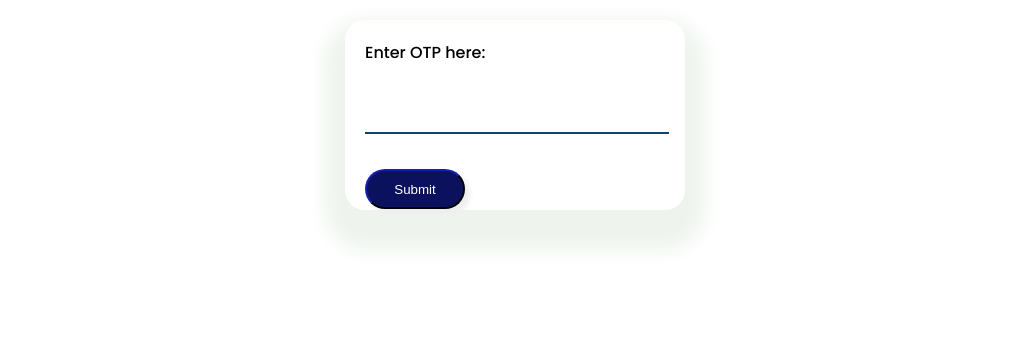
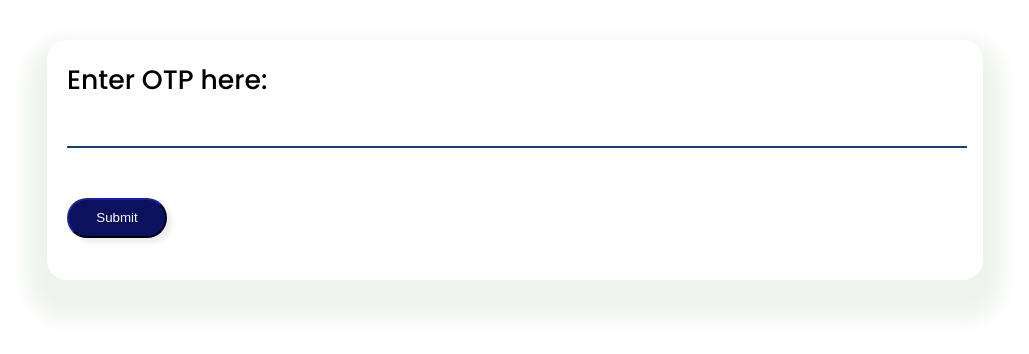
Before and after one commit to kriyanshii/ssip-user, a Flask app: template base/templates/enter_otp.html in a window 1280 px wide. Shown: the top 354 px of the page, without its empty margins (125-1154 px from the left). Run offline with Flask 2, Linux system fonts and the light colour scheme; the template is opened without the code that fills it, so the values that code supplies are empty.

Commit message:
added css to enter_otp.html

```diff
--- a/base/templates/enter_otp.html
+++ b/base/templates/enter_otp.html
@@ -22,10 +22,11 @@
     }
 
     .card{
-        width: 300px;
+        font-size: 20pt;
+        width: 70vw;
         padding: 20px;
-        margin: 20px auto;
-        height: 150px;
+        margin: 40px auto;
+        height: 200px;
         background: white;
         box-shadow: 0px 20px 20px 20px var(--light-blue);
         border-radius: 20px;
@@ -38,6 +39,11 @@
         border-top: none;
         border-right: none;
         border-left: none;
+    }
+
+    .resend{
+        position: relative;
+        /* z-index: 100; */
     }
 
     .submit{
@@ -68,16 +74,12 @@
 <body>
 
 <form class="card" action="/validate_otp" method="post">
-
     Enter OTP here:
-    <br><br>
+    <br>
     <input class="username" type="text" name="Otp" id="Otp"><br><br>
     <input class="submit" type="submit">
-
 </form>
-
-
-<form class="card" action="/resendOTP" method="post" id="form" style="display:none;">
+<form class="resend" action="/resendOTP" method="post" id="form" style="display:none;">
     <p id="str">If you did not recieve OTP then try again after 1 minute</p>
     <input class="submit" type="submit" value="Try again">
 </form>
```
